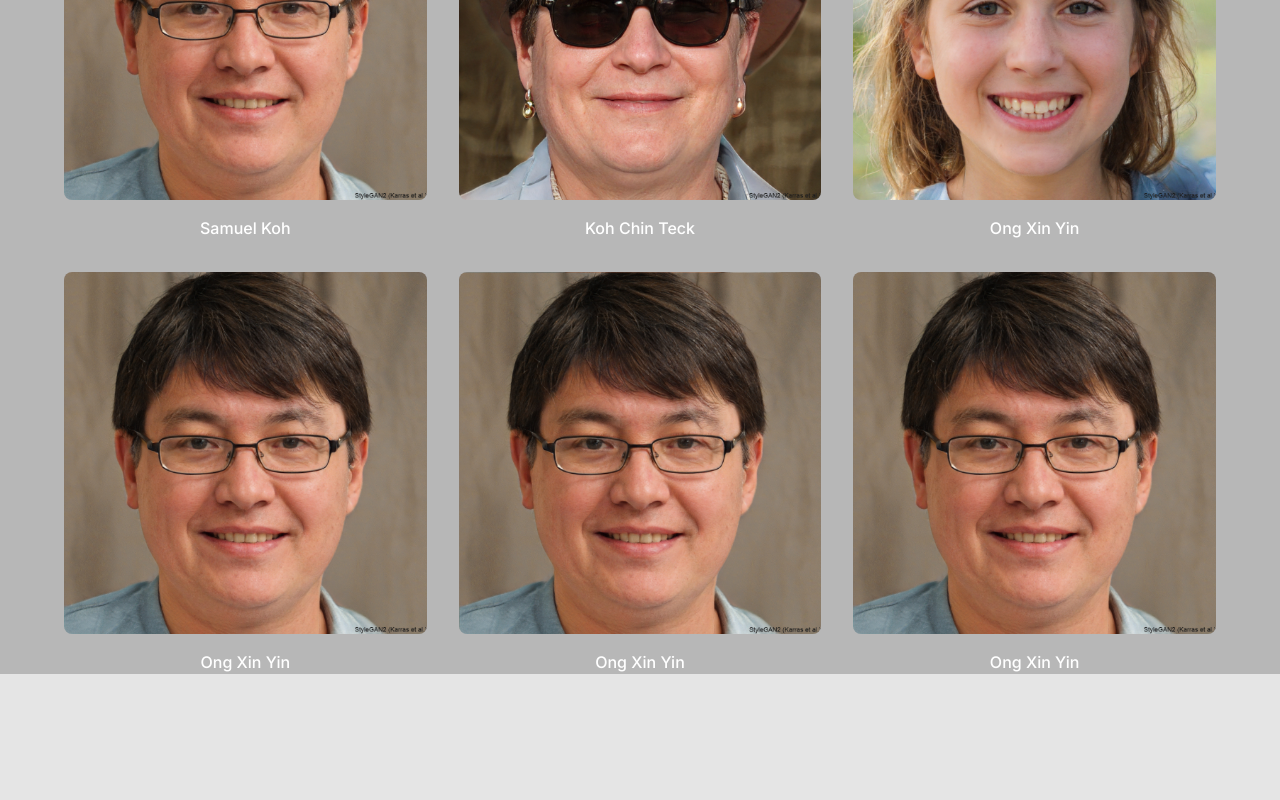
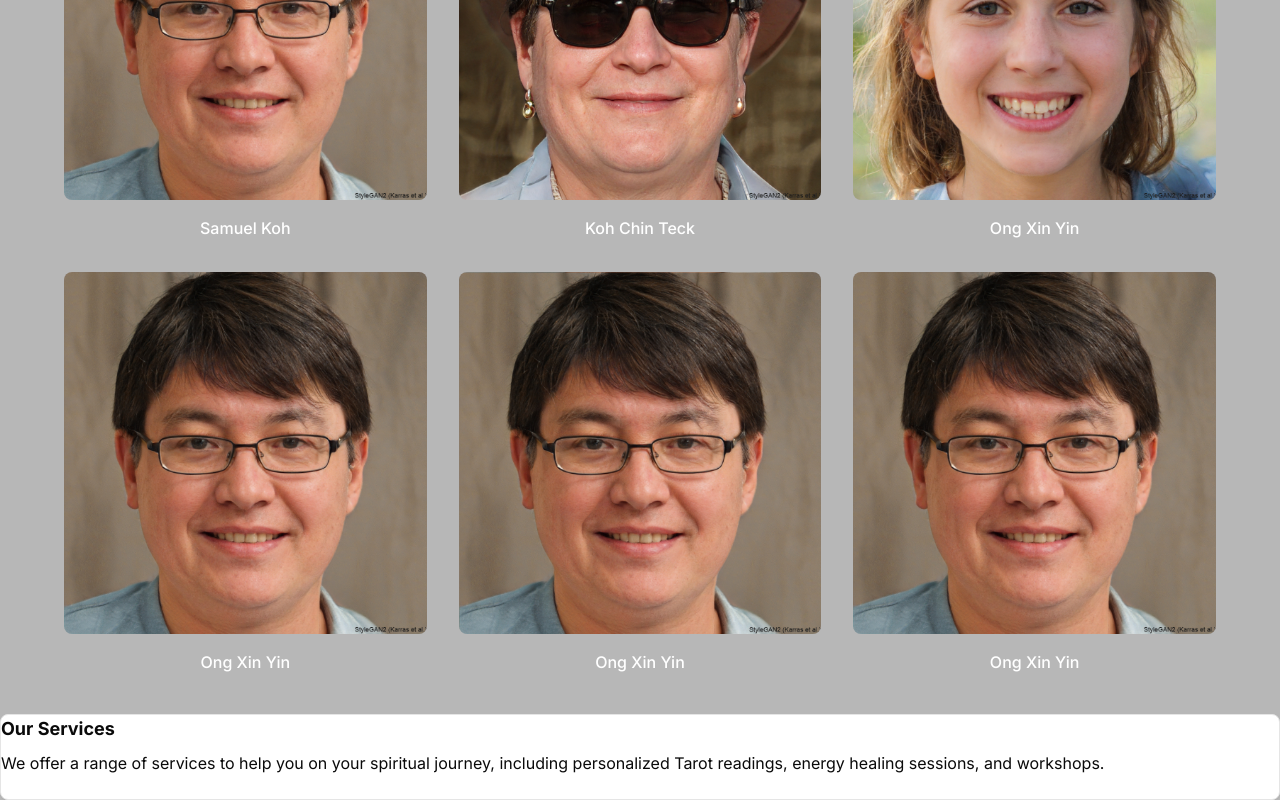
Before and after one commit to SamuelkohP04/React-Shop, a Next.js app: page /about in a window 1280 px wide. Shown: the part 1435-2235 px from the top of the page. Before the commit the page ends 2149 px from the top, so only its background shows below. Built offline with nearby package versions, Linux system fonts and the light colour scheme.

Commit message:
git add shadcn UI developer card

```diff
--- a/src/app/about/page.tsx
+++ b/src/app/about/page.tsx
@@ -1,5 +1,6 @@
 import React from "react";
 import Navbar from "../(site)/Navbar";
+import { Card } from "@/components/ui/card";
 
 export default function AboutPage() {
   const developers = [
@@ -121,6 +122,17 @@ export default function AboutPage() {
 
   </div>
 
+  <Card>
+    <h2 className="text-lg font-bold">Our Services</h2>
+    <p className="mt-2">
+      We offer a range of services to help you on your spiritual journey,
+      including personalized Tarot readings, energy healing sessions, and
+      workshops.
+
+      <br />
+      <br />
+    </p>
+  </Card>
 
     </div>
   );
--- /dev/null
+++ b/src/components/DeveloperCard.tsx
@@ -0,0 +1,31 @@
+/**
+ * v0 by Vercel.
+ * @see https://v0.dev/t/jvOgkyh3xyN
+ * Documentation: https://v0.dev/docs#integrating-generated-code-into-your-nextjs-app
+ */
+import { Button } from "@/components/ui/button"
+
+export default function Component() {
+  return (
+    <div className="w-full max-w-md mx-auto">
+      <div className="bg-white rounded-lg shadow-lg overflow-hidden transition-all duration-300 hover:shadow-xl dark:bg-gray-950">
+        <img
+          src="/placeholder.svg"
+          alt="Product Image"
+          width={600}
+          height={400}
+          className="w-full h-64 object-cover"
+          style={{ aspectRatio: "600/400", objectFit: "cover" }}
+        />
+        <div className="p-4 space-y-2">
+          <h3 className="text-xl font-semibold">Product Title</h3>
+          <p className="text-gray-500 dark:text-gray-400">This is a description of the product.</p>
+          <div className="flex items-center justify-between">
+            <span className="text-lg font-bold">$49.99</span>
+            <Button>Add to Cart</Button>
+          </div>
+        </div>
+      </div>
+    </div>
+  )
+}
```
